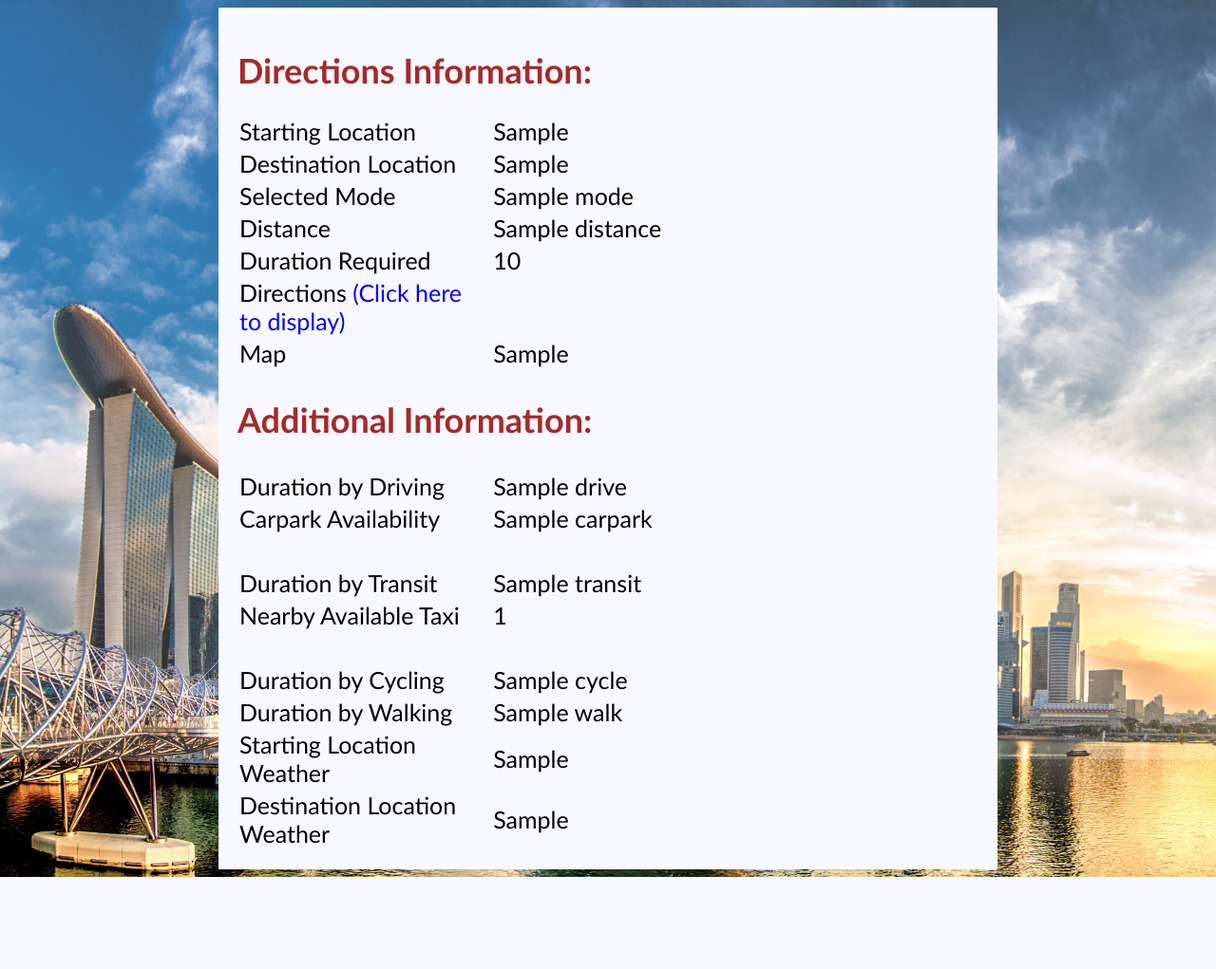
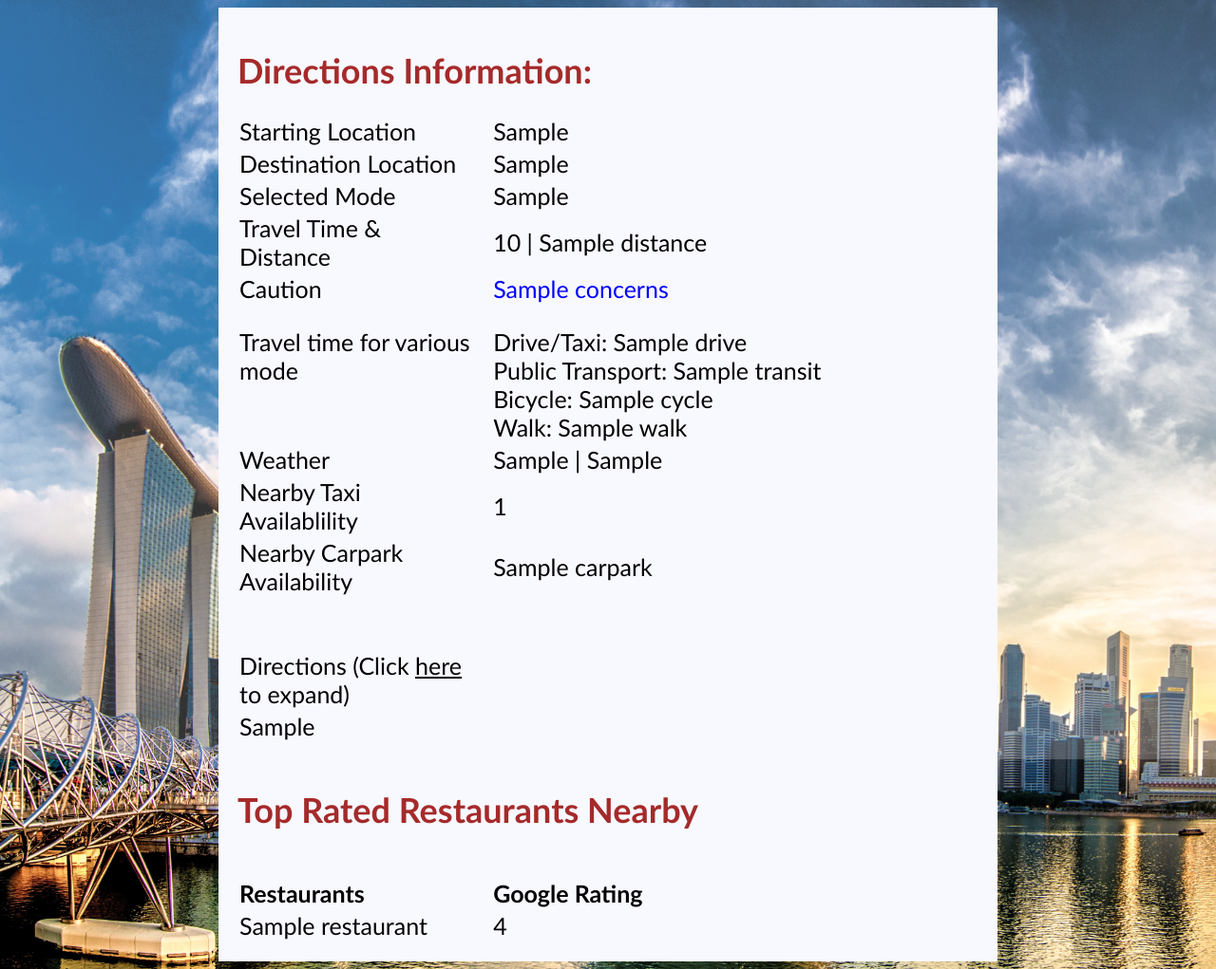
Before and after one commit to mofnandos/CS5224, a Django app: template django/direct_me_final/templates/results.html in a window 1280 px wide. Shown: the whole page at 95% size. Before the commit the page ends 924 px from the top, so only its background shows below. Run offline with Django 4.2, Linux system fonts and the light colour scheme; the template is opened without the code that fills it: most values are stand-ins (such as "Sample title", 1, 10 or a date in 2020); parts of the project's set-up code (start-up, migrations or seed data) failed here and were passed over.

Commit message:
Add files via upload

```diff
--- a/django/direct_me_final/direct/load_data.py
+++ b/django/direct_me_final/direct/load_data.py
@@ -1,5 +1,6 @@
 import csv
 from direct.models import CarPark
+
 
 def load_data():
     with open('hdb-carpark-information.csv') as f:
--- a/django/direct_me_final/main/urls.py
+++ b/django/direct_me_final/main/urls.py
@@ -1,5 +1,5 @@
 from django.contrib import admin
-from django.urls import path,include
+from django.urls import path, include
 
 urlpatterns = [
     path('admin/', admin.site.urls),
--- a/django/direct_me_final/static/main.css
+++ b/django/direct_me_final/static/main.css
@@ -8,6 +8,7 @@
     padding-bottom: 20px;
   min-height: 100vh;
 }
+
 body {
     background-image: url("/static/background.jpg");
     background-repeat: no-repeat;
@@ -37,6 +38,7 @@ table {
     table-layout: fixed;
     width: 100%;
     text-align: left;
+    vertical-align: top;
     background-color: #F8F8FF;
 }
 
@@ -49,28 +51,28 @@ h1 {
     color: #A52A2A;
 }
 
-h2 {
+h4 {
     font-weight: bold;
     font-size: 36px;
-    color: #A52A2A ;
     text-align: left;
-    padding-left:20px
-
+    padding-left:20px;
+    color: #A52A2A;
 }
 
 th:first-child,
 td:first-child {
     width: 30%;
+    vertical-align: top;
     text-align: left;
-        padding-left: 20px;
-            padding-right: 20px;
+    padding-left: 20px;
+    padding-right: 20px;
 }
 }
-
 th:last-child,
 td:last-child {
     width: 70%;
     text-align: left;
+    vertical-align: top;
     padding-left: 20px;
-        padding-right: 20px;
+    padding-right: 20px;
 }
--- a/django/direct_me_final/templates/results.html
+++ b/django/direct_me_final/templates/results.html
@@ -25,19 +25,53 @@
             </tr>
             <tr>
                 <td class="col-1">Selected Mode</td>
-                <td class="col-2">{{ mode }}</td>
+                <td class="col-2">{{ result.mode_select }}</td>
             </tr>
             <tr>
-                <td class="col-1">Distance</td>
-                <td class="col-2">{{ result.distance }}</td>
+                <td class="col-1">Travel Time & Distance</td>
+                <td class="col-2">{{ result.duration }}  |  {{ result.distance }}</td>
             </tr>
             <tr>
-                <td class="col-1">Duration Required</td>
-                <td class="col-2">{{ result.duration }}</td>
+                <td class="col-1">Caution</td>
+                <td class="col-2"><span style="color: blue;">{{ result.concerns }}</span></td>
             </tr>
-            <tr onclick="showHideColumn('hidden_column2');" style="cursor: pointer;">
-                <td>Directions <span style="color: blue;">(Click here to display)</span></td>
-                <td id="hidden_column2" style="display:none;">{{ result.steps|linebreaksbr }}</td>
+        </tbody>
+    </table>
+
+    <h2></h2>
+    <table>
+        <tbody class="additional-information">
+            <tr>
+                <td class="col-1">Travel time for various mode</td>
+                <td class="col-2">Drive/Taxi: {{ result.drive }}<br>Public Transport: {{ result.transit }}<br>
+                    Bicycle: {{ result.cycle }}<br>Walk: {{ result.walk }}</td>
+            </tr>
+            <tr>
+                <td class="col-1">Weather</td>
+                <td class="col-2">{{ result.start_weather_forecast }}  |  {{ result.dest_weather_forecast }}</td>
+            </tr>
+            <tr>
+                <td class="col-1">Nearby Taxi Availablility</td>
+                <td class="col-2">{{ result.num_taxi }}</td>
+            </tr>
+            <tr>
+                <td class="col-1">Nearby Carpark Availability</td>
+                <td class="col-2">{{ result.carpark|linebreaksbr }}</td>
+            </tr>
+            <tr>
+                <td class="col-1">&nbsp;</td>
+                <td class="col-2">&nbsp;</td>
+            </tr>
+        </tbody>
+    </table>
+
+    <h3></h3>
+    <table>
+        <tbody>
+           <tr onclick="showHideColumn('hidden_column2');" style="cursor: pointer;">
+                <td>Directions (Click <span style="text-decoration: underline;">here</span> to expand)</td>
+                <td id="hidden_column2" style="display:none;">
+                    <span style="text-decoration: underline;">Detailed Directions: </span><br>{{ result.steps|linebreaksbr }}<br><br></td>
             </tr>
             <script>
                 function showHideColumn(id) {
@@ -47,58 +81,24 @@
                 } else {
                 element.style.display = "none";
                 }
-                }</script>
+                }
+            </script>
             <tr>
-                <td class="col-1">Map</td>
-                <td class="col-2">{{ result.plot_html|safe }}</td>
+                <td colspan="2">{{ result.plot_html|safe }}</td>
             </tr>
         </tbody>
     </table>
 
-    <h2>Additional Information:</h2>
+    <h4>Top Rated Restaurants Nearby</h4>
     <table>
-        <tbody class="additional-information">
-            <tr>
-                <td class="col-1">Duration by Driving</td>
-                <td class="col-2">{{ result.drive }}</td>
-            </tr>
-            <tr>
-                <td class="col-1">Carpark Availability</td>
-                <td class="col-2">{{ result.carpark|linebreaksbr }}</td>
-            </tr>
-            <tr>
-                <td class="col-1">&nbsp;</td>
-                <td class="col-2">&nbsp;</td>
-            </tr>
-            <tr>
-                <td class="col-1">Duration by Transit</td>
-                <td class="col-2">{{ result.transit }}</td>
-            </tr>
-            <tr>
-                <td class="col-1">Nearby Available Taxi</td>
-                <td class="col-2">{{ result.num_taxi }}</td>
-            </tr>
-            <tr>
-                <td class="col-1">&nbsp;</td>
-                <td class="col-2">&nbsp;</td>
-            </tr>
-            <tr>
-                <td class="col-1">Duration by Cycling</td>
-                <td class="col-2">{{ result.cycle }}</td>
-            </tr>
-            <tr>
-                <td class="col-1">Duration by Walking</td>
-                <td class="col-2">{{ result.walk }}</td>
-            </tr>
-            <tr>
-                <td class="col-1">Starting Location Weather</td>
-                <td class="col-2">{{ result.start_weather_forecast }}</td>
-            </tr>
-            <tr>
-                <td class="col-1">Destination Location Weather</td>
-                <td class="col-2">{{ result.dest_weather_forecast }}</td>
-            </tr>
-        </tbody>
+        <th>Restaurants</th>
+        <th>Google Rating</th>
+        {% for restaurant in result.restaurants_list %}
+        <tr>
+            <td>{{ restaurant.name }}</td>
+            <td style="text-align: left;">{{ restaurant.rating }}</td>
+        </tr>
+        {% endfor %}
     </table>
 
 </body>
```
Also changed, not shown: django/direct_me_final/api/views.py (+9 -5 lines), django/direct_me_final/direct/views.py (+115 -62 lines), django/direct_me_final/main/settings.py (+5 -5 lines), django/direct_me_final/templates/route.html (+7 -7 lines), django/direct_me_final/direct/models.py (line endings or trailing spaces), django/direct_me_final/direct/urls.py (line endings or trailing spaces).
